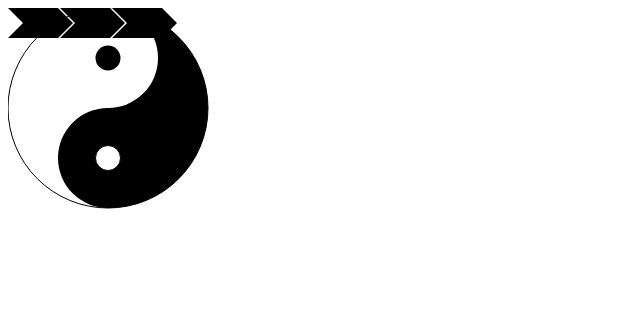
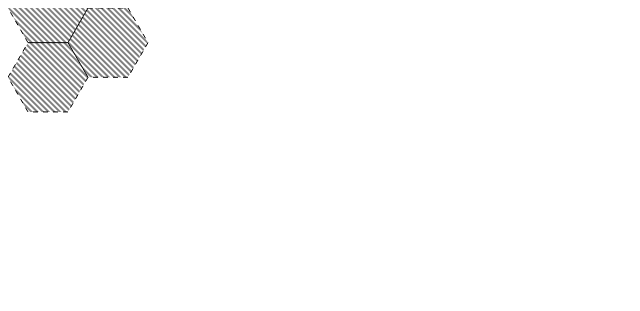
Before and after one commit to Level0r0s/JSmartObject, a website: page index.html in a window 1280 px wide. Shown: the whole page, without its empty margins (0-640 px from the left). Drawn offline with Linux system fonts and the light colour scheme.

Commit message:
add fill and new shapes

```diff
--- a/index.html
+++ b/index.html
@@ -19,14 +19,27 @@
             width = 300 - margin.right - margin.left,
             svg = d3.select("#taiji").append("svg").attr("height", (height + margin.top + margin.bottom))
                     .attr("width", (width + margin.right + margin.left) );
+        var myP = d3.smartObject.fillPattern({container: "#taiji svg", id: "myP"});
             svg.append("g").attr("id", "taiji_container");
 
-        d3.smartObject.taiji({container: "#taiji_container", r : 100, x : 100,  y:100});
+        //d3.smartObject.taiji({container: "#taiji_container", r : 100, x : 100,  y:100});
 
         //blockArrow
-        var arrFun = d3.smartObject.blockArrow({height: 30, width:50, angle: 90});
+        //var arrFun = d3.smartObject.arrow({height: 60, width:250, angle: 60});
+        //var arrFun = d3.smartObject.hexagon({len:50});
 
-        Array.from({length:3}).forEach((e, i) => arrFun("#taiji_container").attr("transform", "translate("+ [i * 52, 0] +")"));
+
+    //    Array.from({length:3}).forEach((e, i) => arrFun("#taiji_container").attr("transform", "translate("+ [i * 52, 100] +")").attr("fill",myP)
+    //            .style("stroke", "#000").attr("stroke-dasharray", "5, 5")
+    //    );
+
+
+
+        var x = 40;
+        var arrFun = d3.smartObject.hexagon({len:x});
+        [[x, Math.sqrt(3)*x], [x, 0], [2.5*x, Math.sqrt(3)/2*x]].forEach((e, i) => arrFun("#taiji svg").attr("transform", "translate("+ e +")").attr("fill",myP)
+                        .style("stroke", "#000").attr("stroke-dasharray", "5, 5")
+        );
 
 
     </script>
--- a/js/src/basicShapes.js
+++ b/js/src/basicShapes.js
@@ -25,3 +25,83 @@ d3.smartObject.blockArrow = function (config) {
 
     return blockArrow;
 };
+
+d3.smartObject.arrow = function (config) {
+        /**
+         * config object:
+         * attributes
+         * container    :String                         the container DOM Element to hold the component
+         * height       :Number                         height of the blockArrow
+         * width        :Number                         width of the blockArrow
+         * angle        :Number                         the angle of the triangle in deg
+         */
+
+    var offsetX = config.height/2 / Math.tan(config.angle/2 * 2 * Math.PI / 360);
+    var __path = "M0 " + config.width + " L" + config.height/2 + " " + (config.width - offsetX) +" " +
+            "L" + config.height/4 + " " + (config.width - offsetX) + " L"+  config.height/4 +" " + 0 + " L" + (config.height/-4 ) + " " + 0
+            + " L" + config.height/-4 + " " + (config.width - offsetX) + " L" + config.height/-2 + " " + (config.width - offsetX)
+            + " Z";
+
+
+    var blockArrow = function (container) {
+            return d3.select(container).append("path").attr("d", __path);
+        };
+
+    return blockArrow;
+};
+
+
+/*
+hexagon
+width : 2*x
+height: sqrt(3) * x
+ */
+
+d3.smartObject.hexagon = function (config) {
+    /**
+     * config object:
+     * attributes
+     * container    :String                         the container DOM Element to hold the component
+     * len          :Number                         len
+     */
+    var sqrt3 = Math.sqrt(3)/2 * config.len;
+    var __path = "M" + config.len +" " +  0 + " L" + config.len/2 + " " +  sqrt3 +" " +
+        "L" + config.len/-2 + " " +   sqrt3  + " L"+  config.len * -1 +" " + 0 + " L" + config.len/-2 + " " +  sqrt3 * -1
+        + " L" + config.len/2 + " " +  sqrt3 * -1
+        + " Z";
+
+
+    var ele = function (container) {
+        return d3.select(container).append("path").attr("d", __path);
+    };
+
+    return ele;
+};
+
+
+
+/*
+ http://stackoverflow.com/questions/13069446/simple-fill-pattern-in-svg-diagonal-hatching
+
+ <svg:defs>
+ <svg:pattern id="diagonalHatch" patternUnits="userSpaceOnUse" width="4" height="4" patternTransform="rotate(45 2 2)">
+ <svg:path d="M -1,2 l 6,0" stroke="#000000" stroke-width="1"/>
+ </svg:pattern>
+ </svg:defs>
+ */
+
+d3.smartObject.fillPattern = function (config) {
+     d3.select(config.container).append("defs").append("pattern").attr({
+         "id": config.id,
+         "patternUnits": "userSpaceOnUse",
+         "width": "4",
+         "height": "4",
+         "patternTransform": "rotate(45 2 2)"
+     }).append("path").attr({
+         "d": "M -1,2 l 6,0",
+         "stroke": "#000000",
+         "stroke-width" :  1
+     });
+
+    return "url(#"+  config.id  +")";
+};
```
